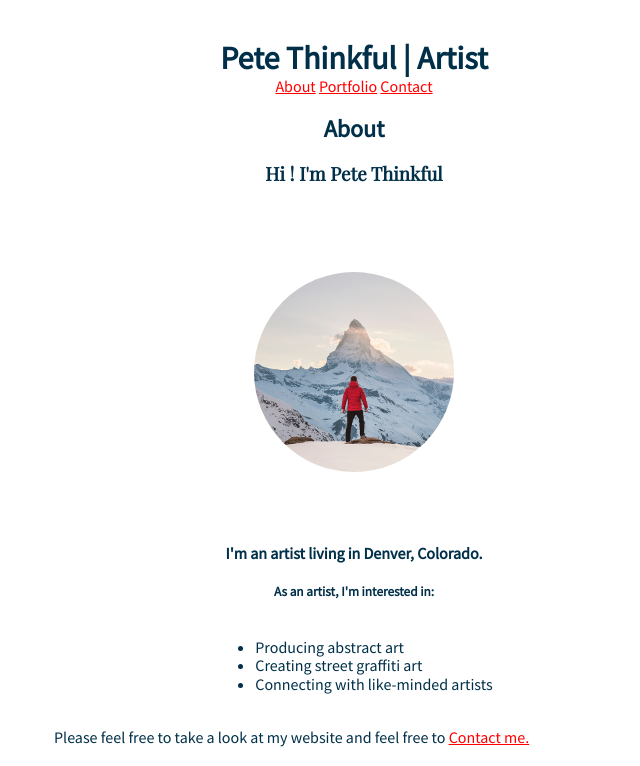
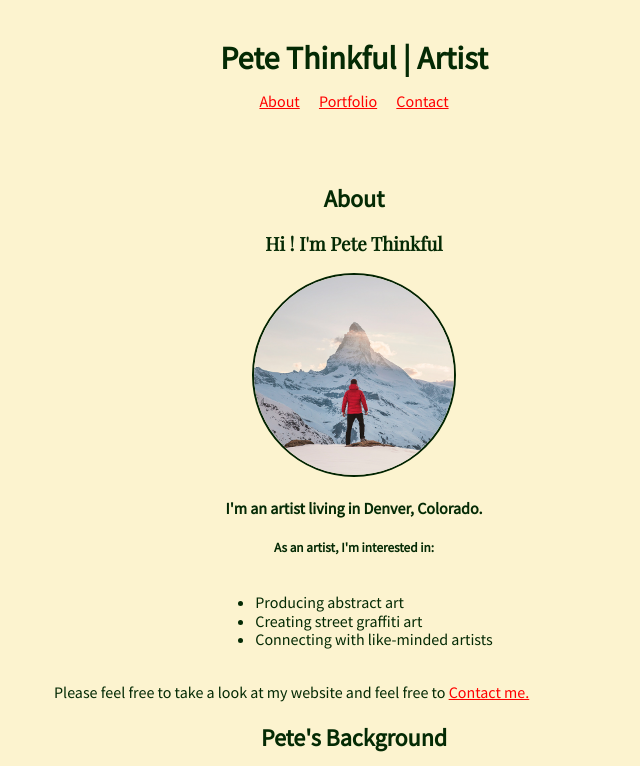
Before and after one commit to kandasamyravi/project-test, a plain HTML site: page index.html in a window 1280 px wide. Shown: the top 766 px of the page, without its empty margins (286-926 px from the left). Drawn offline with nearby package versions, Linux system fonts and the light colour scheme.

Commit message:
new changes

```diff
--- a/index.html
+++ b/index.html
@@ -15,8 +15,8 @@
   <header>
     <h1>Pete Thinkful | Artist</h1>
     <nav>
-      <a href="#About">About</a>
-      <a href="#Portfolio">Portfolio</a>
+      <a href="#About">About</a>&nbsp;&nbsp;&nbsp;&nbsp;&nbsp;
+      <a href="#Portfolio">Portfolio</a>&nbsp;&nbsp;&nbsp;&nbsp;&nbsp;
       <a href="#Contact">Contact</a>
     </nav>
   </header>
@@ -25,14 +25,14 @@
       <!-- TODO: Add About section here -->
       <h2 id="About">About</h2>
       <h3>Hi ! I'm Pete Thinkful</h3>
-      <article>
-        <div><h3>
+      <article >
+        <div> <h3>
           <img class="image-round" src="images/pete-thinkful.png" alt="Pete Thinkful"></h3>
         </div>
       </article>
       <h4>I'm an artist living in Denver, Colorado.</h4>
       <h5>As an artist, I'm interested in:</h5>
-      <div class="container">
+      <div class="divAbout">
         <ul  class="myUL">
           <li>Producing abstract art</li>
           <li>Creating street graffiti art</li>
--- a/style.css
+++ b/style.css
@@ -2,7 +2,8 @@
 @import url("https://fonts.googleapis.com/css2?family=Playfair+Display&family=Source+Sans+Pro:wght@400&display=swap");
 
 body {
-  color: #003049;
+  color:rgb(4, 42, 4);
+  background-color: #fcf3cf;
   font-family: "Source Sans Pro", Tahoma, Geneva, Verdana, sans-serif;
   padding: 40px;
 }
@@ -14,13 +15,17 @@ h1 {
   margin: 0 auto;
 
 }
-
+main {
+  margin-top: 75px;
+   }
 nav {
+  margin-top: 15px;
    text-align: center;
    }
 
 a {
-  color: red;
+  color: rgb(255, 0, 0);
+  font-weight:550;
 }
 
 h2 {
@@ -37,7 +42,7 @@ h4 {text-align: center;
 h5 {text-align: center;
    }
 
-div.container {
+div.divAbout {
   text-align: center;
 }
 
@@ -48,7 +53,7 @@ ul.myUL {
 
 article {
 
-  padding: 50px 0;
+  padding: 0 0;
 }
 
 article div {
@@ -84,6 +89,7 @@ hr {
 
 .image-round {
   border-radius: 200%;
+  border: 2px solid rgb(1, 35, 1);
 }
 footer{
   text-align: center;
```
